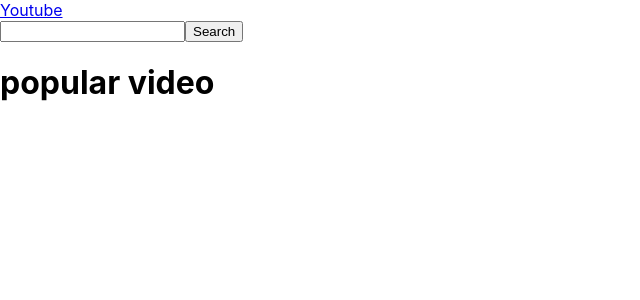
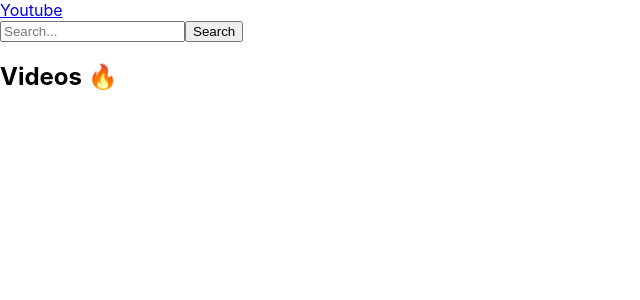
Before and after one commit to yih1612/react_youtube, a React (Create React App) app: page / in a window 1280 px wide. Shown: the top 300 px of the page, without its empty margins (0-640 px from the left). Built offline with nearby package versions, Linux system fonts and the light colour scheme.

Commit message:
12.4 SearchHeader - me

```diff
--- a/package.json
+++ b/package.json
@@ -9,6 +9,7 @@
     "@testing-library/user-event": "^13.2.1",
     "react": "^18.2.0",
     "react-dom": "^18.2.0",
+    "react-icons": "^4.8.0",
     "react-router-dom": "^6.11.2",
     "react-scripts": "5.0.1",
     "web-vitals": "^2.1.0"
--- a/src/App.js
+++ b/src/App.js
@@ -1,10 +1,10 @@
 import { Outlet } from "react-router-dom";
-import Search from "./components/Search";
+import SearchHeader from "./components/SearchHeader";
 
 function App() {
   return (
     <>
-      <Search />
+      <SearchHeader />
       <Outlet />
     </>
   );
--- a/src/components/Search.jsx
+++ /dev/null
@@ -1,23 +0,0 @@
-import React, { useState } from "react";
-import { Link, useNavigate } from "react-router-dom";
-
-export default function Search() {
-  const [text, setText] = useState("");
-  const navigate = useNavigate();
-
-  const handleChange = (e) => setText(e.target.value);
-  const handleSubmit = (e) => {
-    e.preventDefault();
-    setText("");
-    navigate(`videos/${text}`);
-  };
-  return (
-    <nav>
-      <Link to="/">Youtube</Link>
-      <form onSubmit={handleSubmit}>
-        <input type="text" value={text} onChange={handleChange} />
-        <button>Search</button>
-      </form>
-    </nav>
-  );
-}
--- /dev/null
+++ b/src/components/SearchHeader.jsx
@@ -0,0 +1,27 @@
+import React, { useState } from "react";
+import { Link, useNavigate } from "react-router-dom";
+
+export default function SearchHeader() {
+  const [text, setText] = useState("");
+  const navigate = useNavigate();
+
+  const handleChange = (e) => setText(e.target.value);
+  const handleSubmit = (e) => {
+    e.preventDefault();
+    navigate(`videos/${text}`);
+  };
+  return (
+    <header>
+      <Link to="/">Youtube</Link>
+      <form onSubmit={handleSubmit}>
+        <input
+          type="text"
+          value={text}
+          onChange={handleChange}
+          placeholder="Search..."
+        />
+        <button>Search</button>
+      </form>
+    </header>
+  );
+}
--- a/src/pages/VideoDetail.jsx
+++ b/src/pages/VideoDetail.jsx
@@ -1,5 +1,5 @@
 import React from "react";
 
 export default function VideoDetail() {
-  return <div>VideoDetail</div>;
+  return <h2>VideoDetail</h2>;
 }
--- a/src/pages/Videos.jsx
+++ b/src/pages/Videos.jsx
@@ -1,9 +1,11 @@
 import React from "react";
+import { useParams } from "react-router-dom";
 
 export default function Videos() {
+  const { keyword } = useParams();
   return (
     <>
-      <h1>popular video</h1>
+      <h2>{keyword ? `Videos 🔍 ${keyword}` : `Videos 🔥`}</h2>
     </>
   );
 }
```
Also changed, not shown: .pnp.cjs, 1 other file (tests, documents, lock files or other folders).
